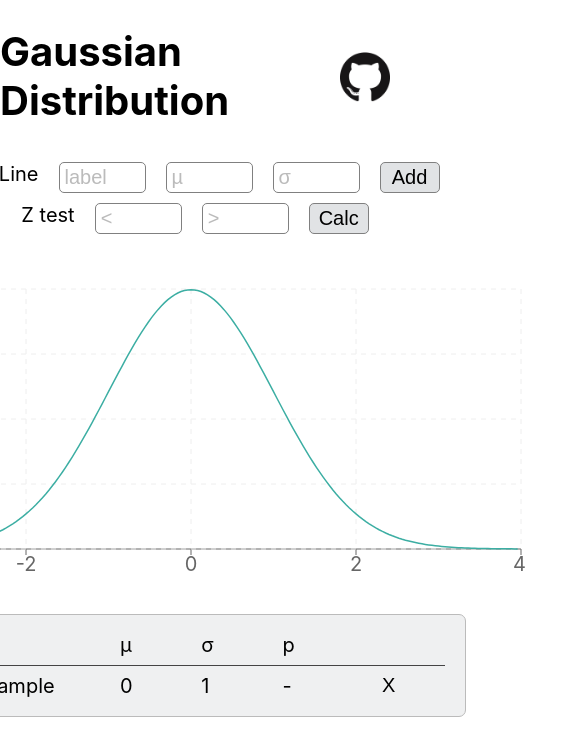
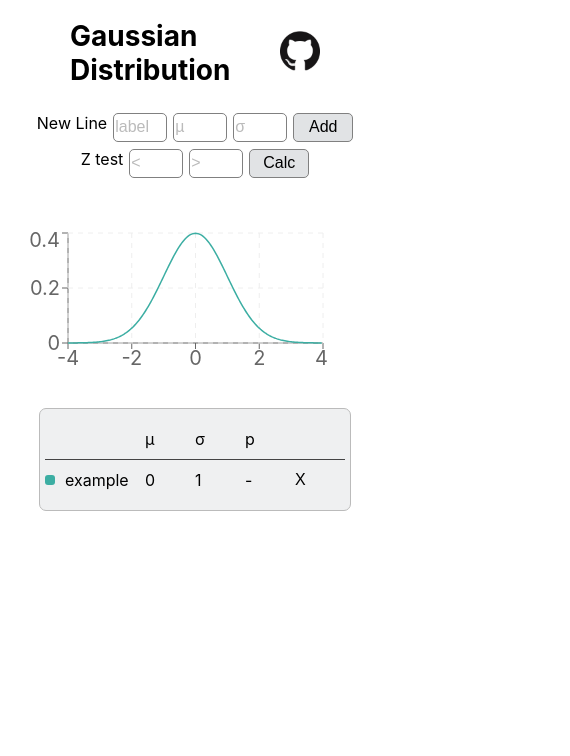
Before and after one commit to Coby-Burckard/Norms-R-Us, a React (Create React App) app in the folder app/: page / in a window 390 px wide. Shown: the top 756 px of the page, 570 px wide, since content can reach past the window. Built offline with nearby package versions, Linux system fonts and the light colour scheme.

Commit message:
mobile styles

```diff
--- a/app/src/App.tsx
+++ b/app/src/App.tsx
@@ -5,7 +5,7 @@ import { AppContainer } from "./styles/containerStyles"
 
 function App() {
   return (
-    <AppContainer className="App">
+    <AppContainer>
       <Header />
       <ChartContainer />
     </AppContainer>
--- a/app/src/components/Chart.tsx
+++ b/app/src/components/Chart.tsx
@@ -1,11 +1,19 @@
 import React from "react"
-import { LineChart, Line, XAxis, CartesianGrid, YAxis } from "recharts"
+import {
+  LineChart,
+  Line,
+  XAxis,
+  CartesianGrid,
+  YAxis,
+  ResponsiveContainer,
+} from "recharts"
 import { lineList, probData } from "../types/common"
 import { ChartCont } from "../styles/containerStyles"
 
 const Chart = ({ data, lines }: { data: probData; lines: lineList }) => (
   <ChartCont>
     {data.length > 0 && (
+      <ResponsiveContainer>
         <LineChart width={730} height={300} data={data}>
           <XAxis
             allowDecimals={false}
@@ -29,6 +37,7 @@ const Chart = ({ data, lines }: { data: probData; lines: lineList }) => (
             />
           ))}
         </LineChart>
+      </ResponsiveContainer>
     )}
   </ChartCont>
 )
--- a/app/src/styles/containerStyles.tsx
+++ b/app/src/styles/containerStyles.tsx
@@ -5,6 +5,11 @@ const AppContainer = styled.div`
   display: flex;
   flex-direction: column;
   align-items: center;
+
+  @media (max-width: 768px) {
+    width: 350px;
+    margin: 0 auto;
+  }
 `
 
 const ChartCont = styled.div`
@@ -13,6 +18,11 @@ const ChartCont = styled.div`
   height: 300px;
   > * {
     transform: translate(-24px, 0px);
+  }
+
+  @media (max-width: 768px) {
+    width: 325px;
+    height: 150px;
   }
 `
 
@@ -25,6 +35,11 @@ const GridContainer = styled.div`
   padding: 10px 20px;
   width: 500px;
   background-color: ${(props) => props.theme.colors.backgroundGrey};
+
+  @media (max-width: 768px) {
+    width: 300px;
+    padding: 10px 5px;
+  }
 `
 
 const GridNode = styled("div")<{ underline?: boolean }>`
@@ -33,10 +48,14 @@ const GridNode = styled("div")<{ underline?: boolean }>`
   justify-content: flex-start;
   align-items: center;
   height: 20px;
-  font-size: 20px;
+  font-size: ${(props) => props.theme.fontSize.medium};
   padding: 10px 0;
   border-bottom: ${(props) =>
     props.underline ? `1px solid ${props.theme.colors.darkGrey}` : "none"};
+
+  @media (max-width: 768px) {
+    font-size: ${(props) => props.theme.fontSize.small};
+  }
 `
 
 GridNode.defaultProps = {
@@ -45,6 +64,10 @@ GridNode.defaultProps = {
 
 const GridNodeName = styled(GridNode)`
   width: 175px;
+
+  @media (max-width: 768px) {
+    width: 100px;
+  }
 `
 
 const ColorIndicator = styled.div`
@@ -53,12 +76,18 @@ const ColorIndicator = styled.div`
   height: 20px;
   margin-right: 10px;
   width: 20px;
+
+  @media (max-width: 768px) {
+    border-radius: 3px;
+    height: 10px;
+    width: 10px;
+  }
 `
 const GridButton = styled.button`
   background-color: inherit;
   border: none;
   cursor: pointer;
-  font-size: 20px;
+  font-size: ${(props) => props.theme.fontSize.medium};
   padding: 0px;
   width: 50px;
   &:focus {
@@ -66,6 +95,11 @@ const GridButton = styled.button`
   }
   &:hover {
     color: ${(props) => props.theme.colors.grey};
+  }
+
+  @media (max-width: 768px) {
+    font-size: ${(props) => props.theme.fontSize.small};
+    width: 10px;
   }
 `
 
--- a/app/src/styles/headerStyles.tsx
+++ b/app/src/styles/headerStyles.tsx
@@ -8,12 +8,24 @@ const Header = styled.div`
 
 const H1 = styled.h1`
   color: black;
+
+  @media (max-width: 768px) {
+    font-size: 28px;
+    word-wrap: true;
+    width: 200px;
+  }
 `
 
 const ImageLink = styled.img`
   height: 50px;
   width: 50px;
   margin: 8px 0 0 40px;
+
+  @media (max-width: 768px) {
+    height: 40px;
+    width: 40px;
+    margin: 2px 0 0 10px;
+  }
 `
 
 export { Header, H1, ImageLink }
--- a/app/src/styles/inputStyles.tsx
+++ b/app/src/styles/inputStyles.tsx
@@ -6,6 +6,14 @@ const InputContainer = styled.div`
   margin: 10px;
   > * {
     margin: 0 10px;
+  }
+
+  @media (max-width: 768px) {
+    font-size: ${(props) => props.theme.fontSize.small};
+    margin: 7px;
+    > * {
+      margin: 0 3px;
+    }
   }
 `
 
@@ -17,7 +25,7 @@ const Input = styled.input`
   border: 1px solid ${(props) => props.theme.colors.grey};
   border-radius: 5px;
   color: black;
-  font-size: 20px;
+  font-size: ${(props) => props.theme.fontSize.medium};
   width: 75px;
   padding: 3px 5px;
   &:focus {
@@ -26,6 +34,12 @@ const Input = styled.input`
   &::placeholder {
     color: ${(props) => props.theme.colors.lightGrey};
   }
+
+  @media (max-width: 768px) {
+    padding: 1px;
+    font-size: ${(props) => props.theme.fontSize.small};
+    width: 50px;
+  }
 `
 
 const Button = styled.button`
@@ -33,7 +47,7 @@ const Button = styled.button`
   border: 1px solid ${(props) => props.theme.colors.grey};
   background-color: ${(props) => props.theme.colors.button};
   color: black;
-  font-size: 20px;
+  font-size: ${(props) => props.theme.fontSize.medium};
   min-width: 60px;
   min-height: 29.2px;
   padding: 0px 5px;
@@ -45,6 +59,10 @@ const Button = styled.button`
   &:hover {
     background-color: ${(props) => props.theme.colors.buttonHover};
   }
+
+  @media (max-width: 768px) {
+    font-size: ${(props) => props.theme.fontSize.small};
+  }
 `
 
 export { Input, InputContainer, InputLabel, Button }
--- a/app/src/styles/theme.tsx
+++ b/app/src/styles/theme.tsx
@@ -8,7 +8,9 @@ const colors: { [key: string]: string } = {
 }
 
 const fontSize: { [key: string]: string } = {
-  medium: "16px",
+  small: "16px",
+  medium: "20px",
+  large: "32px",
 }
 
 const theme = { colors, fontSize }
```
Lines whose indentation alone changed are shown as unchanged.
